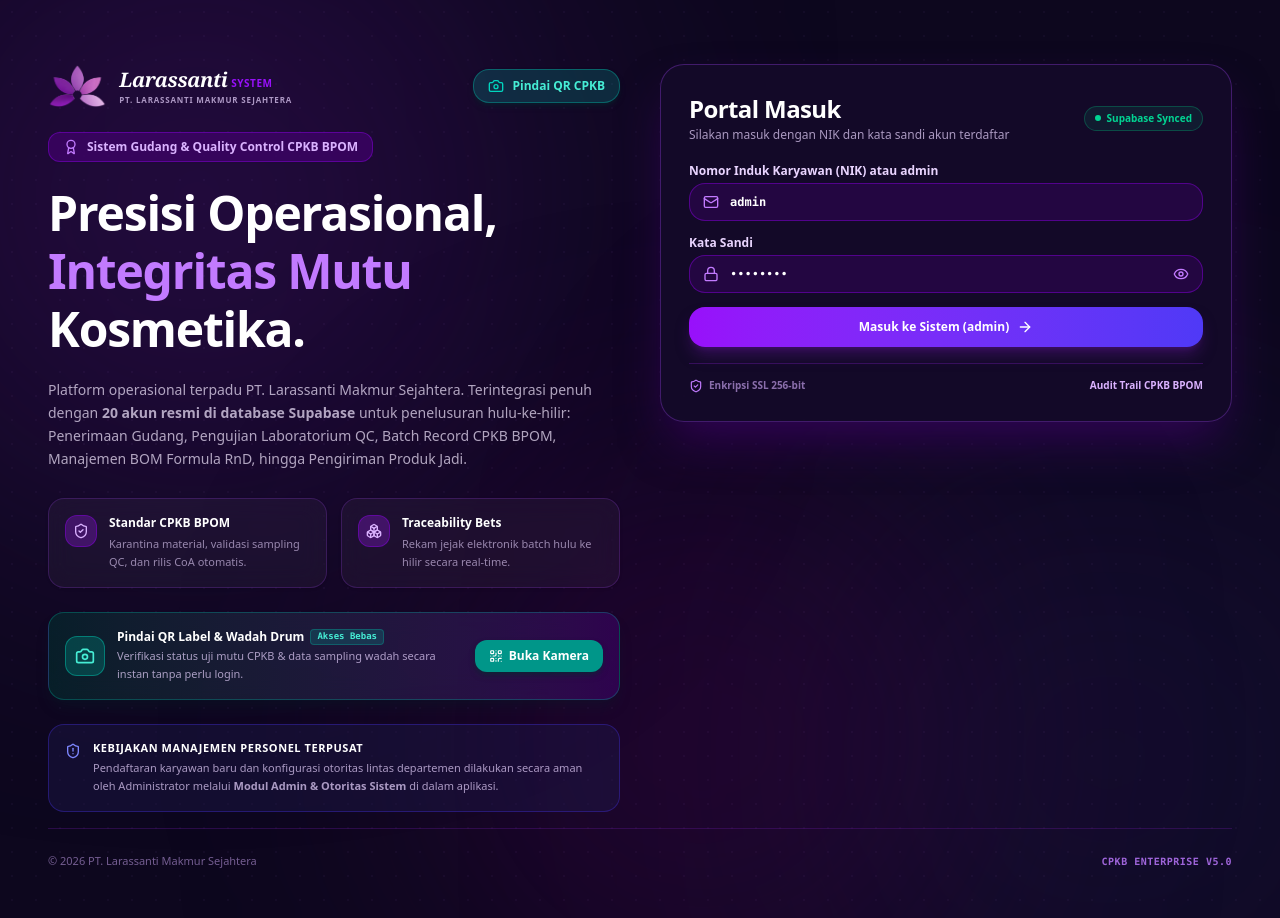
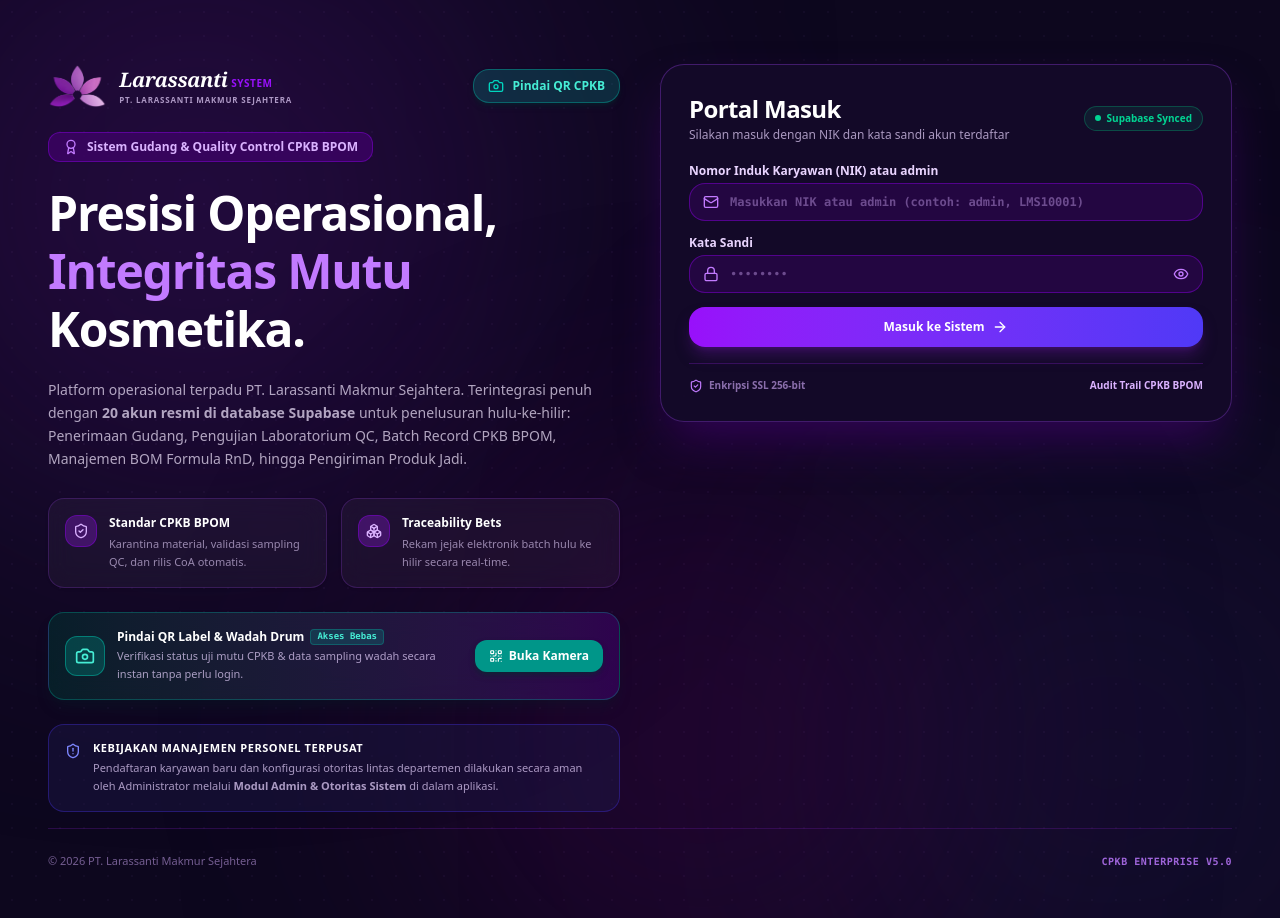
Before and after one commit to larassantisystem/larassantisystem, a React (Vite) app: page / in a window 1280 px wide. Built offline with nearby package versions, Linux system fonts and the light colour scheme; no server answers.

Commit message:
feat(auth): remove default credentials from login page
Clear pre-filled username and password fields to improve security and prevent unauthorized access using placeholder credentials. Update the login button text to hide the username when empty.

```diff
--- a/src/core/auth/LoginPage.tsx
+++ b/src/core/auth/LoginPage.tsx
@@ -198,8 +198,8 @@ const SUPABASE_REGISTERED_ACCOUNTS: SupabaseAccountItem[] = [
 
 export const LoginPage: React.FC = () => {
   const { login, isLoading } = useAuth();
-  const [username, setUsername] = useState('admin');
-  const [password, setPassword] = useState('laras123');
+  const [username, setUsername] = useState('');
+  const [password, setPassword] = useState('');
   const [showPassword, setShowPassword] = useState(false);
   const [errorMessage, setErrorMessage] = useState<string | null>(null);
   const [isSubmitting, setIsSubmitting] = useState(false);
@@ -440,7 +440,7 @@ export const LoginPage: React.FC = () => {
                   </span>
                 ) : (
                   <>
-                    <span>Masuk ke Sistem ({username})</span>
+                    <span>Masuk ke Sistem{username ? ` (${username})` : ''}</span>
                     <ArrowRight className="w-4 h-4" />
                   </>
                 )}
```
